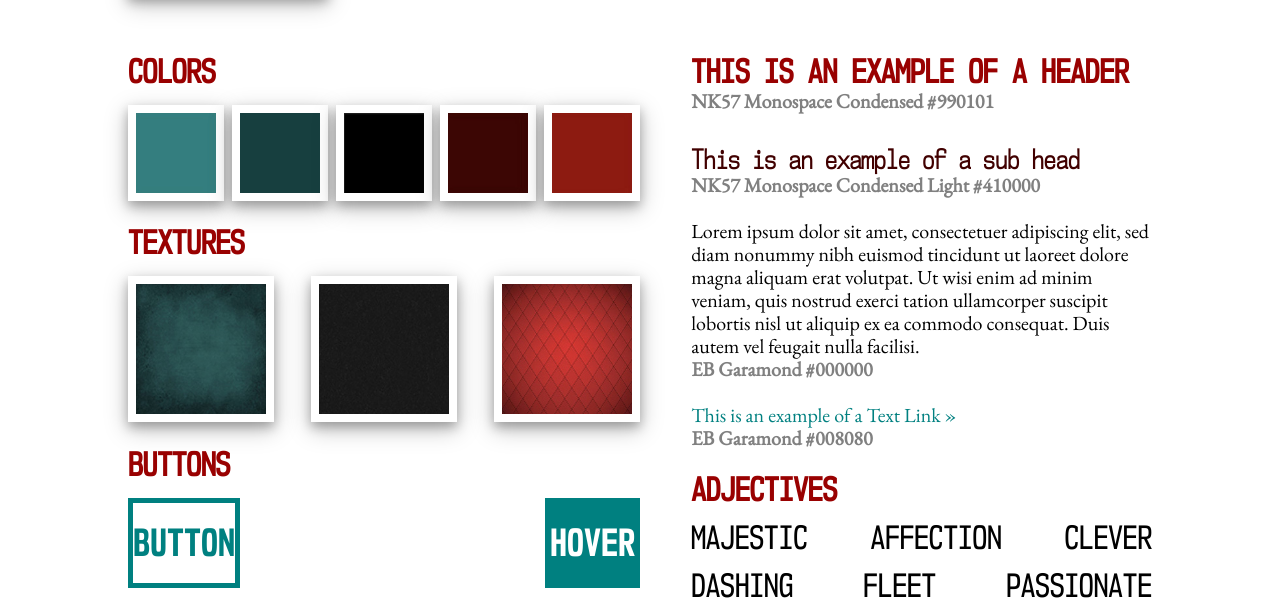
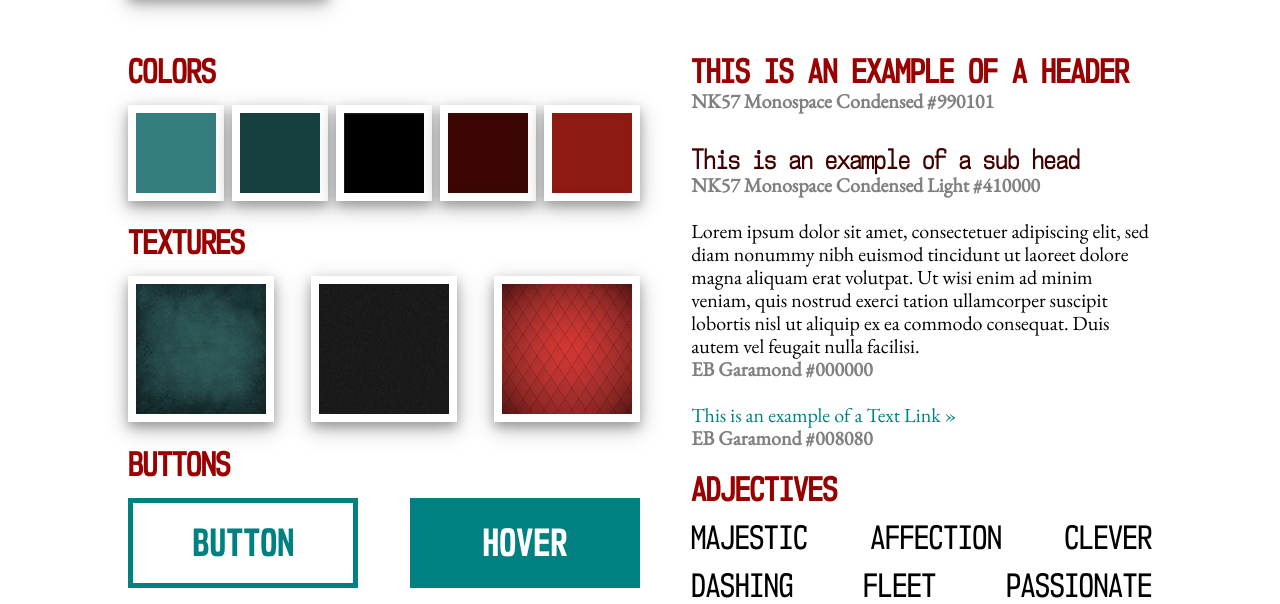
Before and after one commit to hannahpatrice/project_final2_helms_hannah, a plain HTML site: page index.html in a window 1280 px wide. Shown: the part 234-838 px from the top of the page. Drawn offline with nearby package versions, Linux system fonts and the light colour scheme.

Commit message:
Reapply width to buttons

```diff
--- a/css/main.css
+++ b/css/main.css
@@ -109,6 +109,7 @@ a:hover {
 	font-family: 'nk57 bold';
 	font-size: 35px;
 	margin-top: 3%;
+	width: 45%;
 }
 
 .button:hover {
@@ -126,6 +127,7 @@ a:hover {
 	border: 5px solid #008080;
 	margin-top: 3%;
 	margin-left: 6%;
+	width: 45%;
 }
 
 .hover:hover {
@@ -180,6 +182,7 @@ section + section {
 		font-size: 45px;
 		display: inline-block;
 		padding-left: 260px;
+		text-align: left;
 	}
 
 	header {
```
